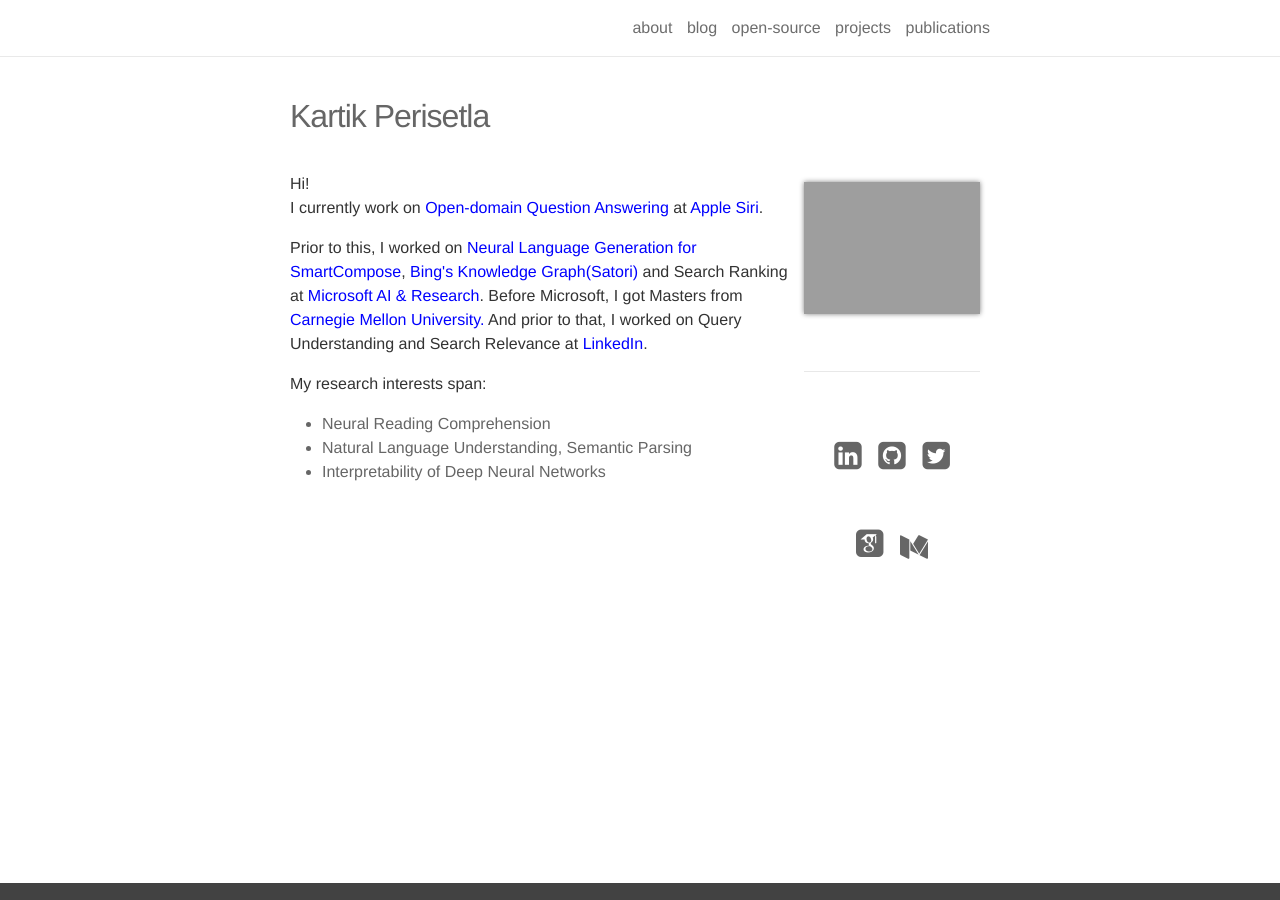
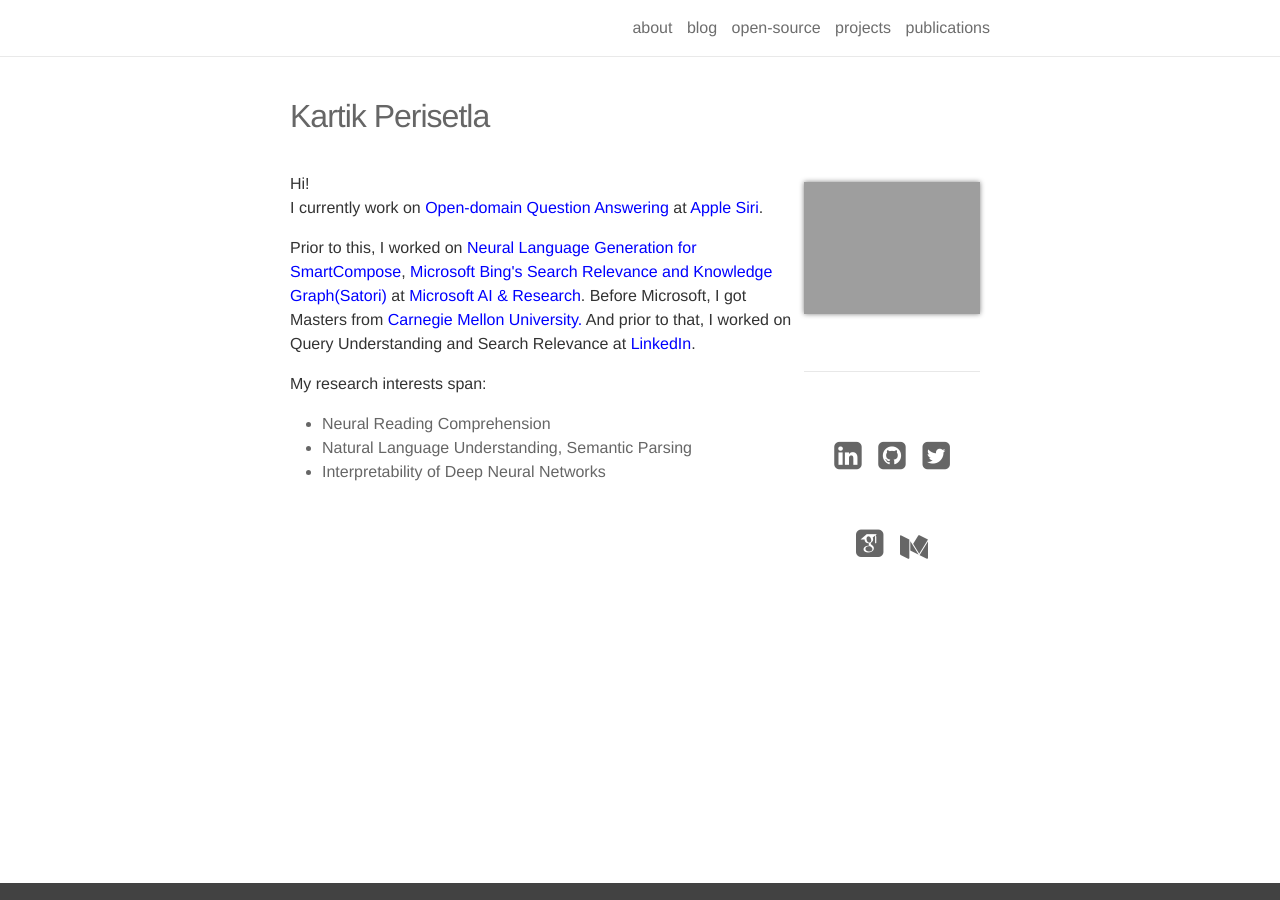
Before and after one commit to kartikperisetla/kartikperisetla.github.io, a Jekyll site: the page built from _pages/about.md, in a window 1280 px wide. Built offline with Jekyll 4.4.1, drawn with Linux system fonts in a browser that asks for light colours; nearby versions of some CDN libraries; some web fonts are replaced.

Commit message:
nit update to about section

```diff
--- a/_pages/about.md
+++ b/_pages/about.md
@@ -12,7 +12,7 @@
 Hi!<br/>
 I currently work on <a target="_blank" href="https://en.wikipedia.org/wiki/Question_answering#Open_domain_question_answering" style="color:blue">Open-domain Question Answering</a> at <a href="https://www.apple.com/siri/" target="_blank" style="color:blue">Apple Siri</a>.</p>
 <p>
-Prior to this, I worked on <a href="https://www.theverge.com/2020/5/11/21254298/microsoft-outlook-web-text-predictions-gmail-smart-compose-feature" target="_blank" style="color:blue">Neural Language Generation for SmartCompose</a>, <a href="https://blogs.bing.com/search/2013/03/21/understand-your-world-with-bing" target="_blank" style="color:blue"> Bing's Knowledge Graph(Satori)</a> and Search Ranking at <a href="https://news.microsoft.com/2016/09/29/microsoft-expands-artificial-intelligence-ai-efforts-with-creation-of-new-microsoft-ai-and-research-group/" target="_blank" style="color:blue">Microsoft AI & Research</a>. Before Microsoft, I got Masters from <a href="http://cmu.edu/" target="_blank" style="color:blue">Carnegie Mellon University.</a> And prior to that, I worked on Query Understanding and Search Relevance at <a href="https://linkedin.com" target="_blank" style="color:blue">LinkedIn</a>.
+Prior to this, I worked on <a href="https://www.theverge.com/2020/5/11/21254298/microsoft-outlook-web-text-predictions-gmail-smart-compose-feature" target="_blank" style="color:blue">Neural Language Generation for SmartCompose</a>, <a href="https://blogs.bing.com/search/2013/03/21/understand-your-world-with-bing" target="_blank" style="color:blue"> Microsoft Bing's Search Relevance and Knowledge Graph(Satori)</a> at <a href="https://news.microsoft.com/2016/09/29/microsoft-expands-artificial-intelligence-ai-efforts-with-creation-of-new-microsoft-ai-and-research-group/" target="_blank" style="color:blue">Microsoft AI & Research</a>. Before Microsoft, I got Masters from <a href="http://cmu.edu/" target="_blank" style="color:blue">Carnegie Mellon University.</a> And prior to that, I worked on Query Understanding and Search Relevance at <a href="https://linkedin.com" target="_blank" style="color:blue">LinkedIn</a>.
 </p>
 
 <p align="left">
```
